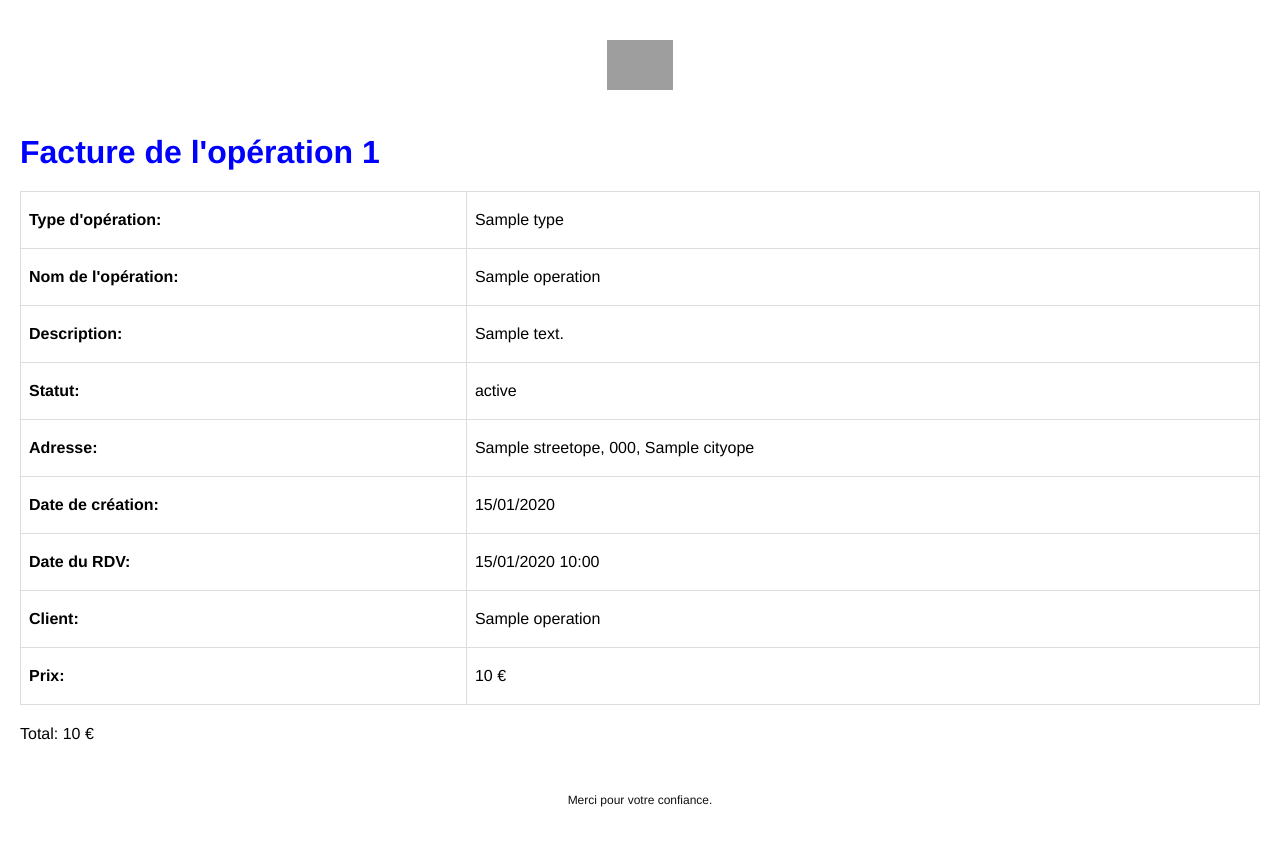
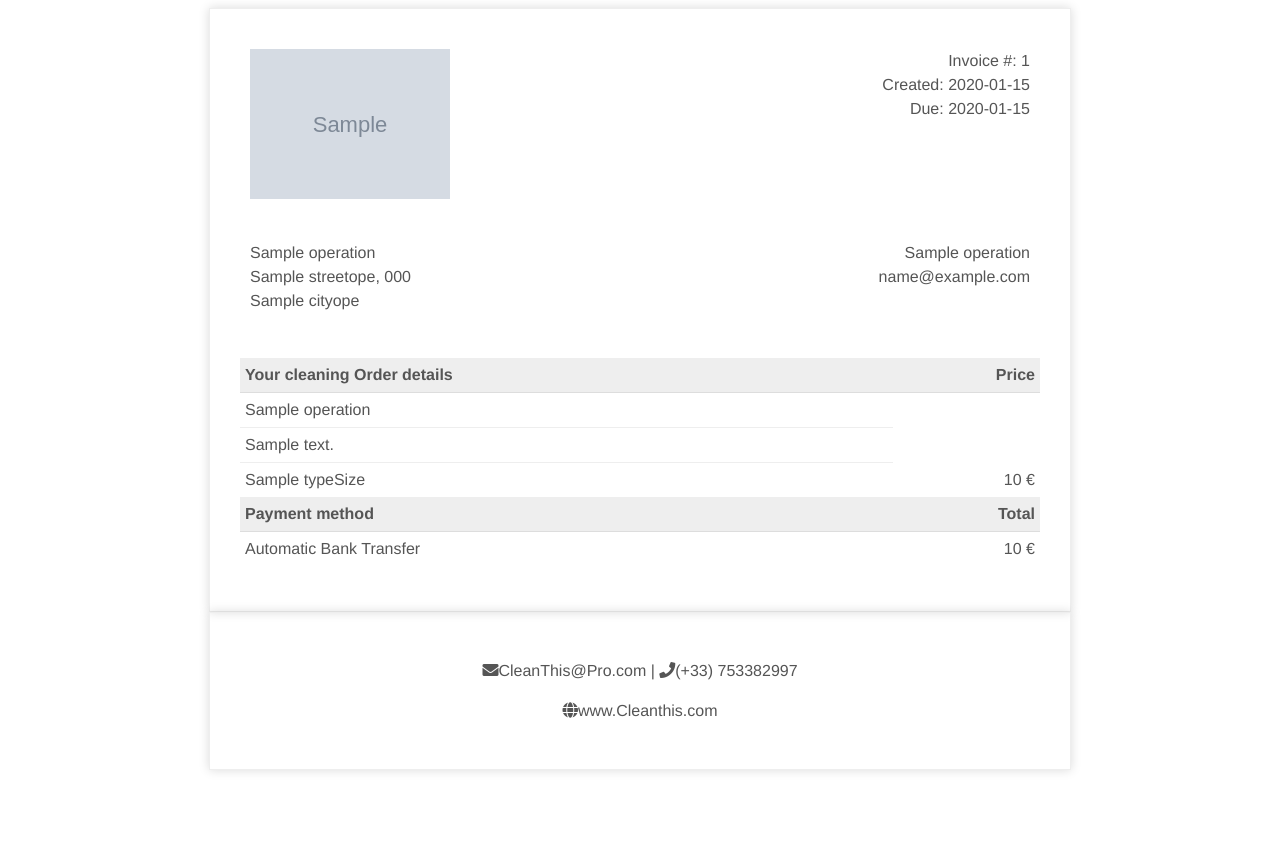
Before and after one commit to LMNoire/MS-Dev-2024, a Symfony app: template Projet fil rouge/Cleanthis/templates/invoice/invoice_template.html.twig in a window 1280 px wide. After the commit the page ends 772 px from the top, so only its background shows below. Run offline with Twig, Linux system fonts and the light colour scheme; the template is opened without the code that fills it: most values are stand-ins (such as "Sample title", 1, 10 or a date in 2020); grey boxes marked "Sample" are stand-in pictures; some libraries are stand-ins or nearby versions; grey boxes are pictures that could not be loaded.

Commit message:
Projet fil rouge modification facture génerée en pdf + début de la traduction EN

```diff
--- a/Projet fil rouge/Cleanthis/config/services.yaml
+++ b/Projet fil rouge/Cleanthis/config/services.yaml
@@ -20,6 +20,9 @@ services:
             - '../src/Entity/'
             - '../src/Kernel.php'
             - '../src/Security/UserVoter.php'
+    App\Service\InvoiceService:
+        arguments:
+            $projectDir: '%kernel.project_dir%'
 
     # add more service definitions when explicit configuration is needed
     # please note that last definitions always *replace* previous ones
--- a/Projet fil rouge/Cleanthis/src/Controller/Admin/DashboardController.php
+++ b/Projet fil rouge/Cleanthis/src/Controller/Admin/DashboardController.php
@@ -38,7 +38,7 @@ class DashboardController extends AbstractDashboardController
                 ->generateUrl();
             return $this->redirect($url);
         } else {
-            throw new AccessDeniedException('You do not have access to this section.');
+            throw new AccessDeniedException('Vous n\'avez pas accès à cette section.');
         }
     }
 
--- a/Projet fil rouge/Cleanthis/templates/invoice/invoice_template.html.twig
+++ b/Projet fil rouge/Cleanthis/templates/invoice/invoice_template.html.twig
@@ -1,160 +1,210 @@
+<!DOCTYPE html>
+<html lang="fr">
+	<head>
+		<meta charset="utf-8" />
+		<meta name="viewport" content="width=device-width, initial-scale=1" />
+        <link rel="stylesheet" href="https://cdnjs.cloudflare.com/ajax/libs/font-awesome/5.15.1/css/all.min.css">
 
-<!DOCTYPE html>
-<html>
-<head>
-    <meta charset="UTF-8">
-    <title>Facture de l'opération</title>
+		<title>{{ "Votre facture de nettoyage"|trans}}</title>
+
+		<!-- Favicon -->
+		<link rel="icon" href="./images/favicon.png" type="image/x-icon" />
+
+		<!-- Invoice styling -->
 		<style>
 			body {
-    font-family: 'Helvetica Neue', Helvetica, Arial, sans-serif;
-    margin: 0;
-    padding: 20px;
-    background-color: #fff;
+				font-family: 'Helvetica Neue', 'Helvetica', Helvetica, Arial, sans-serif;
+				text-align: center;
+				color: #777;
 			}
 
-.header,
-.footer {
-    color: #111;
-    text-align: center;
-    margin-bottom: 30px;
+			body h1 {
+				font-weight: 300;
+				margin-bottom: 0px;
+				padding-bottom: 0px;
+				color: #000;
 			}
 
-.header {
-    margin-top: 20px;
+			body h3 {
+				font-weight: 300;
+				margin-top: 10px;
+				margin-bottom: 20px;
+				font-style: italic;
+				color: #555;
 			}
 
-.header img {
-    max-height: 50px;
-    margin-bottom: 10px;
+			body a {
+				color: #06f;
 			}
 
-{# TITRE ICI #}
-.invoice-title {
-    color: blue;
-    font-weight: bold;
-    margin: 10px 0;
+			.invoice-box {
+				max-width: 800px;
+				margin: auto;
+				padding: 30px;
+				border: 1px solid #eee;
+				box-shadow: 0 0 10px rgba(0, 0, 0, 0.15);
+				font-size: 16px;
+				line-height: 24px;
+				font-family: 'Helvetica Neue', 'Helvetica', Helvetica, Arial, sans-serif;
+				color: #555;
 			}
 
-.table-header {
-    background-color: #f2f2f2;
-    color: #111;
-    font-weight: bold;
-    text-transform: uppercase;
+			.invoice-box table {
+				width: 100%;
+				line-height: inherit;
+				text-align: left;
+				border-collapse: collapse;
 			}
 
-.table-line {
-    background-color: #fff;
-    color: #111;
+			.invoice-box table td {
+				padding: 5px;
+				vertical-align: top;
 			}
 
-.table-footer {
-    background-color: #f2f2f2;
-    color: #111;
+			.invoice-box table tr td:nth-child(2) {
+				text-align: right;
+			}
+
+			.invoice-box table tr.top table td {
+				padding-bottom: 20px;
+			}
+
+			.invoice-box table tr.top table td.title {
+				font-size: 45px;
+				line-height: 45px;
+				color: #333;
+			}
+
+			.invoice-box table tr.information table td {
+				padding-bottom: 40px;
+			}
+
+			.invoice-box table tr.heading td {
+				background: #eee;
+				border-bottom: 1px solid #ddd;
 				font-weight: bold;
 			}
 
-table {
-    width: 100%;
-    border-collapse: collapse;
-    margin-top: 20px;
-    margin-bottom: 20px;
+			.invoice-box table tr.details td {
+				padding-bottom: 20px;
 			}
 
-table, th, td {
-    border: 1px solid #ddd;
+			.invoice-box table tr.item td {
+				border-bottom: 1px solid #eee;
 			}
 
-th, td {
-    text-align: left;
-    padding: 8px;
+			.invoice-box table tr.item.last td {
+				border-bottom: none;
 			}
 
-th {
-    height: 40px;
-}
-
-td {
-    height: 30px;
-}
-
-.total-price {
-    text-align: right;
+			.invoice-box table tr.total td:nth-child(2) {
+				border-top: 2px solid #eee;
 				font-weight: bold;
 			}
 
-.footer {
-    font-size: 12px;
-    margin-top: 50px;
+			@media only screen and (max-width: 600px) {
+				.invoice-box table tr.top table td {
+					width: 100%;
+					display: block;
+					text-align: center;
 				}
 
-.footer p {
-    margin: 5px;
-}
-
-@media print {
-    .no-print {
-        display: none;
+				.invoice-box table tr.information table td {
+					width: 100%;
+					display: block;
+					text-align: center;
 				}
 			}
-
-
 		</style>
 	</head>
+
 	<body>
-    <div class="header">
-        <img src="cleanThis.jpeg" alt="Logo">
-    </div>
-
-    <h1 class="invoice-title">Facture de l'opération {{ operation.id }}</h1>
-
-    <div class="invoice-info">
+		<div class="invoice-box">
+			<table>
+				<tr class="top">
+					<td colspan="2">
 						<table>
 							<tr>
-                <th>Type d'opération:</th>
-                <td>{{ operation.type }}</td>
+								<td class="title">
+									 <img src="{{ logo_base64 }}" alt="Logo" style="width: 100%; max-width: 200px;">
+								</td>
+
+								<td>
+									{{ "Facture"|trans}} #: {{ operation.id }}<br />
+									{{ "Date création"|trans}}: {{ operation.createdAt|date('Y-m-d') }}<br />
+									{{ "Date prestation"|trans}}: {{ operation.finishedAt|date('Y-m-d') }}
+								</td>
 							</tr>
+						</table>
+					</td>
+				</tr>
+
+				<tr class="information">
+					<td colspan="2">
+						<table>
 							<tr>
-                <th>Nom de l'opération:</th>
+								<td>
+								{{ operation.name }}<br />
+                                {{ operation.streetope }}, {{ operation.zipcodeope }}<br />
+                                {{ operation.cityope }}<br />
+								</td>
+
+								<td>
+									{{ operation.getCustomerFullName }}<br />
+									{{ operation.customer.email }}
+								</td>
+							</tr>
+						</table>
+					</td>
+				</tr>
+				<tr class="heading">
+					<td>{{ "Le détail de votre prestation"|trans}}</td>
+
+					<td>{{ "Prix"|trans}}</td>
+				</tr>
+
+				<tr class="item">
 					<td>{{ operation.name }}</td>
+
 				</tr>
-            <tr>
-                <th>Description:</th>
+
+				<tr class="item">
 					<td>{{ operation.description }}</td>
 				</tr>
-            <tr>
-                <th>Statut:</th>
-                <td>{{ operation.status }}</td>
-            </tr>
-            <tr>
-                <th>Adresse:</th>
-                <td>{{ operation.streetope }}, {{ operation.zipcodeope }}, {{ operation.cityope }}</td>
-            </tr>
-            <tr>
-                <th>Date de création:</th>
-                <td>{{ operation.createdAt|date('d/m/Y') }}</td>
-            </tr>
-            <tr>
-                <th>Date du RDV:</th>
-                <td>{{ operation.rdvAt|date('d/m/Y H:i') }}</td>
-            </tr>
-            <tr>
-                <th>Client:</th>
-                <td>{{ operation.getCustomerFullName }}</td>
-            </tr>
-            <tr>
-                <th>Prix:</th>
+
+				<tr class="item last">
+					<td>
+                    {{ operation.type }}{{ "Taille"|trans}}</td>
+
 					<td>{{ operation.price }} €</td>
 				</tr>
-            <!-- Vous pouvez ajouter d'autres lignes ici si nécessaire -->
+
+                <tr class="heading">
+					<td>{{ "Méthode de paiement"|trans}}</td>
+
+					<td>{{ "Total"|trans}}</td>
+				</tr>
+
+				<tr class="details">
+					<td>{{ "Prélévement bancaire"|trans}}</td>
+
+					<td>{{ operation.price }} €</td>
+				</tr>
+
 			</table>
 		</div>
-
-    <div class="total">
-        Total: {{ operation.price }} €
-    </div>
+        <div class="invoice-box">
+        <!-- ... Reste du contenu ... -->
 
         <div class="footer">
-        Merci pour votre confiance.
+            <p class="footer-info">
+                <i class="fas fa-envelope icon"></i>CleanThis@Pro.com |
+                <i class="fas fa-phone icon"></i>(+33) 753382997
+            </p>
+            <p class="footer-info">
+                <i class="fas fa-globe icon"></i>www.Cleanthis.com
+            </p>
+        </div>
     </div>
 	</body>
 </html>
--- a/Projet fil rouge/Cleanthis/templates/operation_crud/_delete_form.html.twig
+++ b/Projet fil rouge/Cleanthis/templates/operation_crud/_delete_form.html.twig
@@ -1,4 +1,4 @@
 <form method="post" action="{{ path('app_operation_crud_delete', {'id': operation.id}) }}" onsubmit="return confirm('Are you sure you want to delete this item?');">
     <input type="hidden" name="_token" value="{{ csrf_token('delete' ~ operation.id) }}">
-    <button class="btn">Delete</button>
+    <button class="btn">{{ "Supprimer"|trans }}</button>
 </form>
--- a/Projet fil rouge/Cleanthis/templates/registration/register.html.twig
+++ b/Projet fil rouge/Cleanthis/templates/registration/register.html.twig
@@ -6,7 +6,7 @@
 		<div class="container registration-container">
    <img src="{{ asset('images/racoonregister.png') }}" alt="Logo de votre entreprise" class="register-logo">
     <div class="form-container registration-form">
-	<h2>Veuillez remplir vos coordonnées</h2>
+	<h2>{{ "Veuillez remplir vos coordonnées"|trans }}</h2>
         {{ form_start(registrationForm) }}
         <div class="form-group">
             {{ form_label(registrationForm.name) }}
@@ -48,7 +48,7 @@
             {{ form_label(registrationForm.agreeTerms, 'Agree to terms', {'label_attr': {'class': 'form-check-label'}}) }}
         </div>
         <div class="form-group">
-            <button type="submit" class="btn btn-primary login-btn">Valider</button>
+            <button type="submit" class="btn btn-primary login-btn">{{ "Valider"|trans }}</button>
         </div>
         {{ form_end(registrationForm) }}
     </div>
--- a/Projet fil rouge/Cleanthis/templates/security/reset_password.html.twig
+++ b/Projet fil rouge/Cleanthis/templates/security/reset_password.html.twig
@@ -16,11 +16,11 @@
 <section class="container my-3">
     <div class="row">
         <div class="col">
-            <h1>Réinitialisation de mot de passe</h1>
+            <h1>{{ "Réinitialisation de mot de passe"|trans }}</h1>
 
             {{ form_start(passForm) }}
                 {{ form_row(passForm.password) }}
-                    <button type="submit">Envoyer</button>
+                    <button type="submit">{{ "Envoyer"|trans}}</button>
             {{ form_end(passForm) }}
 
         </div>
--- a/Projet fil rouge/Cleanthis/templates/security/reset_password_request.html.twig
+++ b/Projet fil rouge/Cleanthis/templates/security/reset_password_request.html.twig
@@ -16,11 +16,11 @@
 <section class="container my-3">
     <div class="row">
         <div class="col">
-            <h1>Réinitialisation de mot de passe</h1>
-            <p>Si votre adresse correspond à un compte, un email vous sera envoyé</p>
+            <h1>{{ "Réinitialisation de mot de passe"|trans }}</h1>
+            <p> {{ "Si votre adresse correspond à un compte, un email vous sera envoyé"|trans }} </p>
             {{ form_start(requestPassForm) }}
                 {{ form_row(requestPassForm.email) }}
-                    <button type="submit">Envoyer</button>
+                    <button type="submit">{{ "Envoyer"|trans }}</button>
             {{ form_end(requestPassForm) }}
 
         </div>
--- a/Projet fil rouge/Cleanthis/templates/user/_delete_form.html.twig
+++ b/Projet fil rouge/Cleanthis/templates/user/_delete_form.html.twig
@@ -1,4 +1,4 @@
 <form method="post" action="{{ path('app_user_delete', {'id': user.id}) }}" onsubmit="return confirm('Are you sure you want to delete this item?');">
     <input type="hidden" name="_token" value="{{ csrf_token('delete' ~ user.id) }}">
-    <button class="btn">Delete</button>
+    <button class="btn">{{ "Supprimer"|trans }}</button>
 </form>
--- a/Projet fil rouge/Cleanthis/templates/user/show.html.twig
+++ b/Projet fil rouge/Cleanthis/templates/user/show.html.twig
@@ -7,8 +7,8 @@
         {# ... #}
         {% if is_granted('ROLE_SENIOR') or is_granted('ROLE_APPRENTI') %}
             {# Ici, vous pouvez mettre vos boutons pour accepter ou refuser les opérations #}
-            <a href="{{ path('operation_accept', {id: entity.primaryKeyValue}) }}" class="btn btn-success">Accepter</a>
-            <a href="{{ path('operation_decline', {id: entity.primaryKeyValue}) }}" class="btn btn-danger">Refuser</a>
+            <a href="{{ path('operation_accept', {id: entity.primaryKeyValue}) }}" class="btn btn-success">{{ "Accepter"|trans }}</a>
+            <a href="{{ path('operation_decline', {id: entity.primaryKeyValue}) }}" class="btn btn-danger">{{ "Refuser"|trans }}</a>
         {% endif %}
     {% endfor %}
 {% endblock %}
```
Also changed, not shown: Projet fil rouge/Cleanthis/src/Controller/Admin/OperationCrudController.php (+13 -7 lines), Projet fil rouge/Cleanthis/src/Service/InvoiceService.php (+21 -5 lines), Projet fil rouge/Cleanthis/templates/_partials/_footer.html.twig (+14 -14 lines), Projet fil rouge/Cleanthis/templates/_partials/_nav.html.twig (+7 -7 lines), Projet fil rouge/Cleanthis/templates/base.html.twig (+1 -1 lines), Projet fil rouge/Cleanthis/templates/email/password_reset.html.twig (+4 -4 lines), Projet fil rouge/Cleanthis/templates/email/register.html.twig (+4 -4 lines), Projet fil rouge/Cleanthis/templates/registration/confirmation_email.html.twig (+4 -8 lines), Projet fil rouge/Cleanthis/templates/security/login.html.twig (+6 -6 lines), Projet fil rouge/Cleanthis/translations/messages+intl-icu.en.yaml (added, +52 -0 lines), 1 other file. Lines whose indentation alone changed are shown as unchanged.
